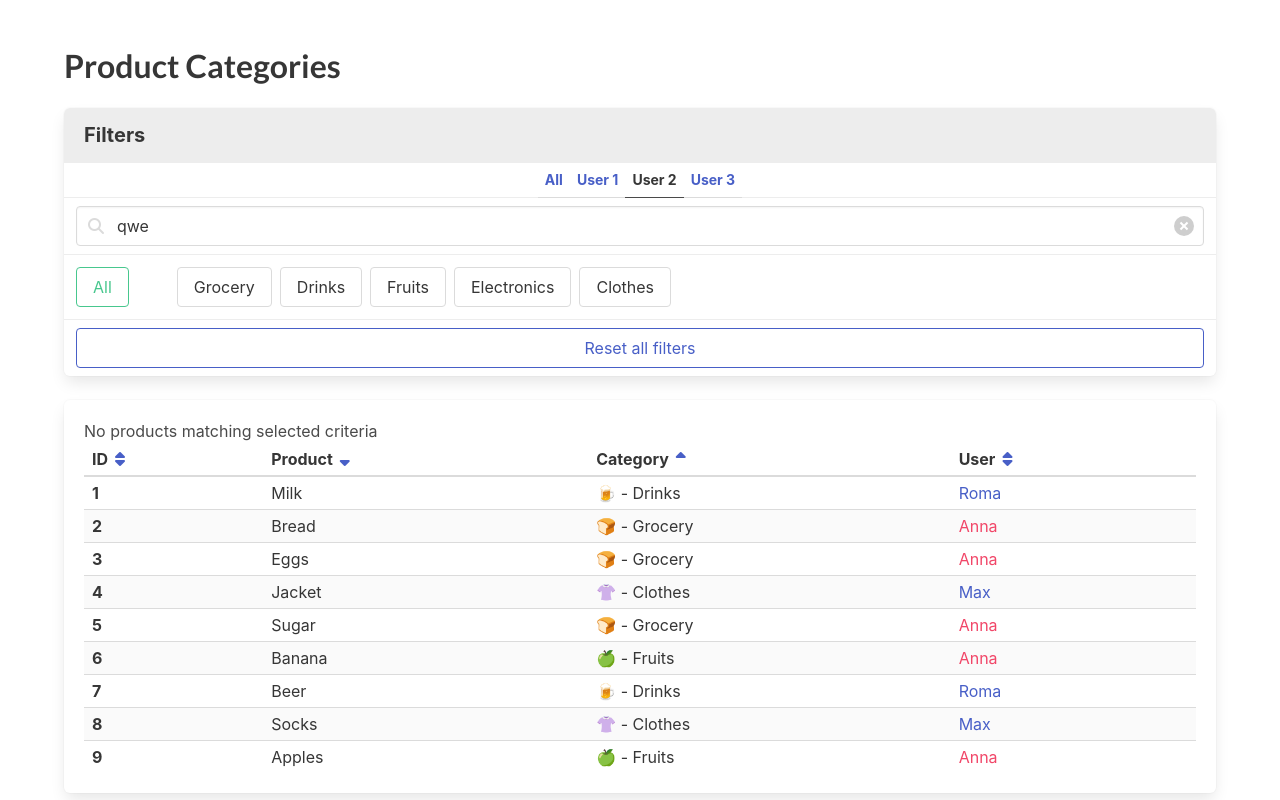
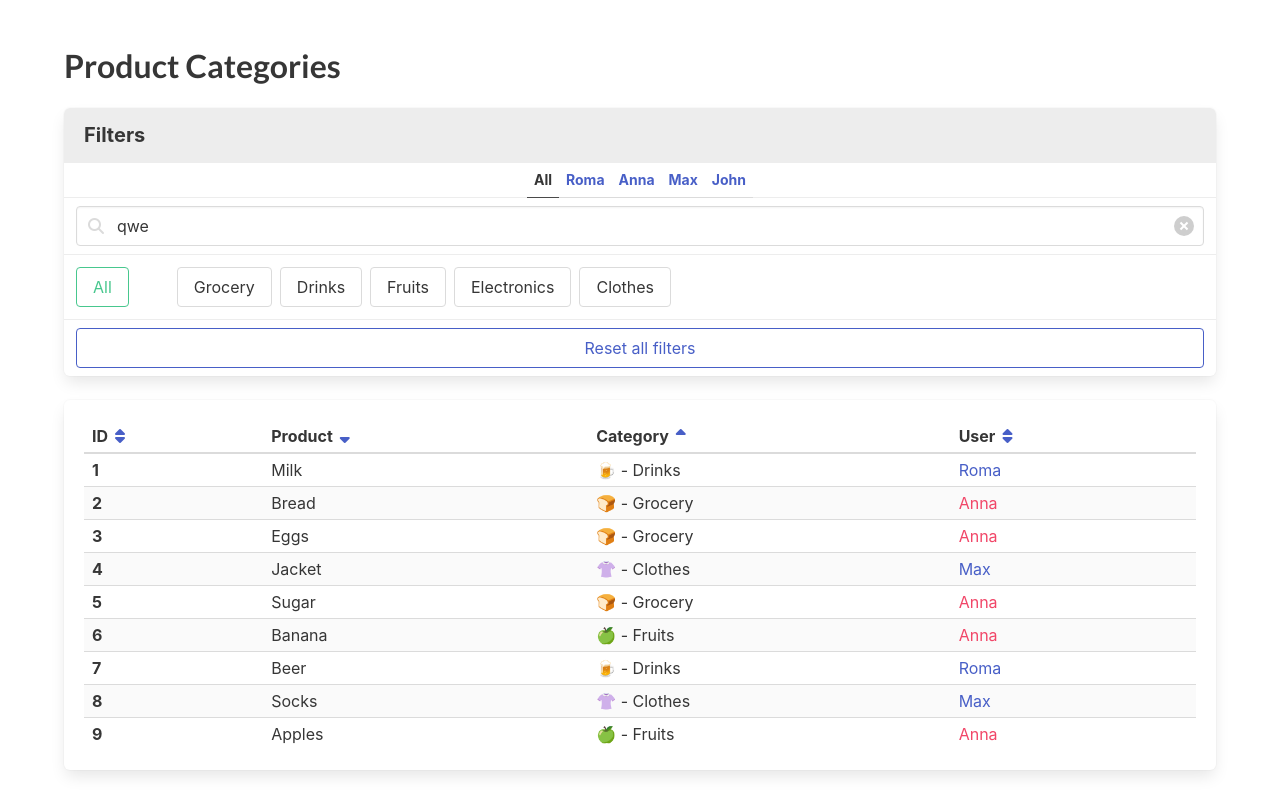
Before and after one commit to Nirvacsh/react_product-categories, a React (Create React App) app: page / in a window 1280 px wide. Built offline with nearby package versions, Linux system fonts and the light colour scheme.

Commit message:
task 2 done

```diff
--- a/src/App.jsx
+++ b/src/App.jsx
@@ -1,7 +1,7 @@
 /* eslint-disable jsx-a11y/accessible-emoji */
-import React from 'react';
+import React, { useState } from 'react';
 import './App.scss';
-
+import cn from 'classnames';
 import usersFromServer from './api/users';
 import categoriesFromServer from './api/categories';
 import productsFromServer from './api/products';
@@ -19,7 +19,23 @@ const products = productsFromServer.map((product) => {
   };
 });
 
-export const App = () => (
+function getFilteredProducts(listOfProducts, personFilter = 'all') {
+  let preparedProducts = [...listOfProducts];
+
+  if (personFilter && personFilter !== 'all') {
+    preparedProducts = preparedProducts.filter(
+      product => product.user.name === personFilter,
+    );
+  }
+
+  return preparedProducts;
+}
+
+export const App = () => {
+  const [personFilter, setPersonFilter] = useState('all');
+  const filteredProducts = getFilteredProducts(products, personFilter);
+
+  return (
     <div className="section">
       <div className="container">
         <h1 className="title">Product Categories</h1>
@@ -29,21 +45,33 @@ export const App = () => (
             <p className="panel-heading">Filters</p>
 
             <p className="panel-tabs has-text-weight-bold">
-            <a data-cy="FilterAllUsers" href="#/">
+              <a
+                data-cy="FilterAllUsers"
+                href="#/"
+                className={cn({
+                  'is-active': personFilter === 'all',
+                })}
+                onClick={() => setPersonFilter('all')}
+              >
                 All
               </a>
+              {usersFromServer.map((user) => {
+                const isSelectedPerson = personFilter === user.name;
 
-            <a data-cy="FilterUser" href="#/">
-              User 1
+                return (
+                  <a
+                    data-cy="FilterUser"
+                    href="#/"
+                    key={user.id}
+                    className={cn({
+                      'is-active': isSelectedPerson,
+                    })}
+                    onClick={() => setPersonFilter(user.name)}
+                  >
+                    {user.name}
                   </a>
-
-            <a data-cy="FilterUser" href="#/" className="is-active">
-              User 2
-            </a>
-
-            <a data-cy="FilterUser" href="#/">
-              User 3
-            </a>
+                );
+              })}
             </p>
 
             <div className="panel-block">
@@ -100,10 +128,11 @@ export const App = () => (
         </div>
 
         <div className="box table-container">
+          {filteredProducts.length === 0 ? (
             <p data-cy="NoMatchingMessage">
               No products matching selected criteria
             </p>
-
+          ) : (
             <table
               data-cy="ProductTable"
               className="table is-striped is-narrow is-fullwidth"
@@ -156,7 +185,7 @@ export const App = () => (
               </thead>
 
               <tbody>
-            {products.map(item => (
+                {filteredProducts.map(item => (
                   <tr data-cy="Product">
                     <td className="has-text-weight-bold" data-cy="ProductId">
                       {item.id}
@@ -170,7 +199,9 @@ export const App = () => (
                     <td
                       data-cy="ProductUser"
                       className={
-                    item.user.sex === 'm' ? 'has-text-link' : 'has-text-danger'
+                        item.user.sex === 'm'
+                          ? 'has-text-link'
+                          : 'has-text-danger'
                       }
                     >
                       {item.user.name}
@@ -179,7 +210,9 @@ export const App = () => (
                 ))}
               </tbody>
             </table>
+          )}
         </div>
       </div>
     </div>
   );
+};
```
Lines whose indentation alone changed are shown as unchanged.
